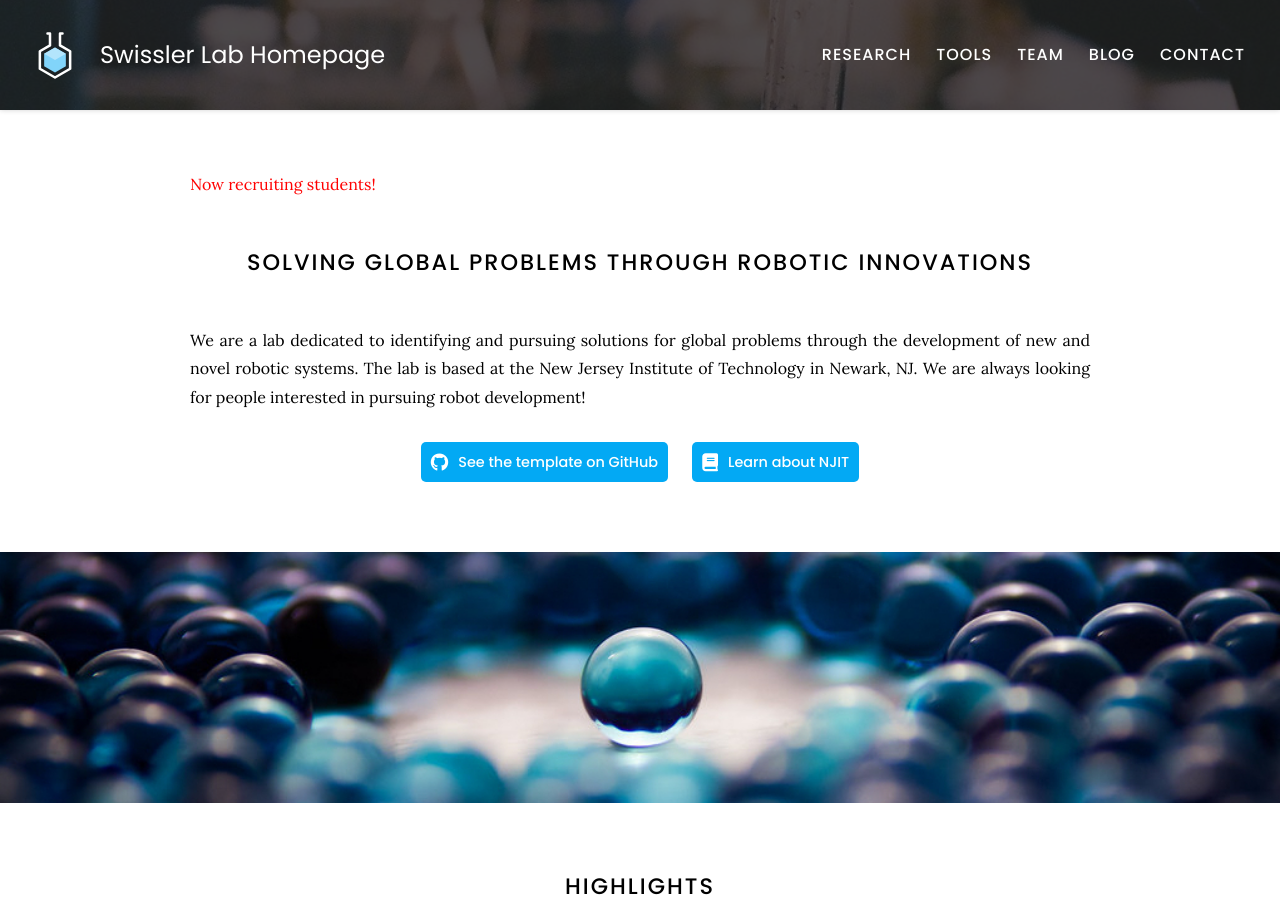
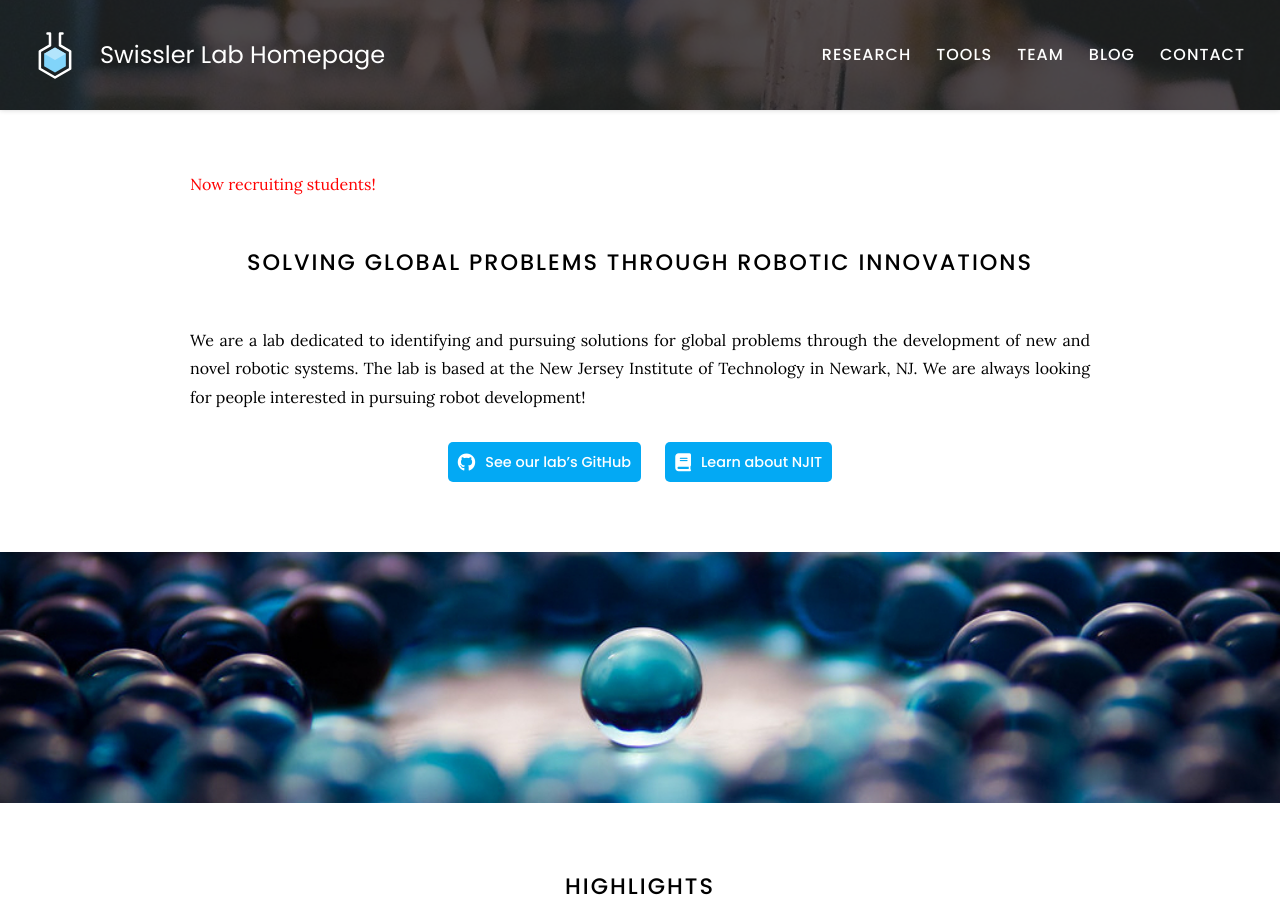
Before and after one commit to innovative-robotics/innovative-robotics.github.io, a Jekyll site: the page built from index.md, in a window 1280 px wide and 900 px high. Built offline with Jekyll 4.4.1, drawn with Linux system fonts in a browser that asks for light colours.

Commit message:
Update index.md

```diff
--- a/index.md
+++ b/index.md
@@ -13,7 +13,7 @@ We are a lab dedicated to identifying and pursuing solutions for global problems
   include link.html
   type="github"
   icon=""
-  text="See the template on GitHub"
+  text="See our lab's GitHub"
   link="swissler-lab/swissler-lab.github.io"
   style="button"
 %}
```
